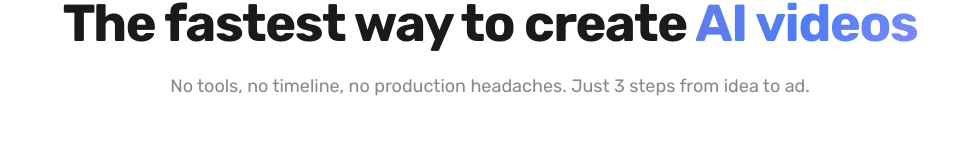
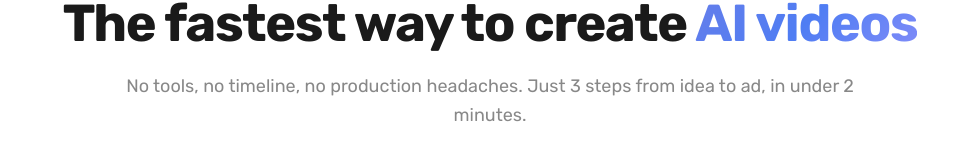
Before and after one commit to arthuruspro/creafy.ai, a Next.js app: page / in a window 1280 px wide. Shown: the part 808-952 px from the top of the page, without its empty margins (150-1129 px from the left). Built offline with nearby package versions, Linux system fonts and the light colour scheme.

Commit message:
Add 'in under 2 minutes' to subtitle

```diff
--- a/src/app/page.tsx
+++ b/src/app/page.tsx
@@ -206,7 +206,7 @@ function BetterVideoAds() {
           <span className="gradient-text">AI videos</span>
         </h2>
         <p className="text-[16px] md:text-[18px] text-[#888] max-w-3xl mx-auto mb-14 leading-relaxed">
-          No tools, no timeline, no production headaches. Just 3 steps from idea to ad.
+          No tools, no timeline, no production headaches. Just 3 steps from idea to ad, in under 2 minutes.
         </p>
 
         {/* 3 Feature Cards */}
```
